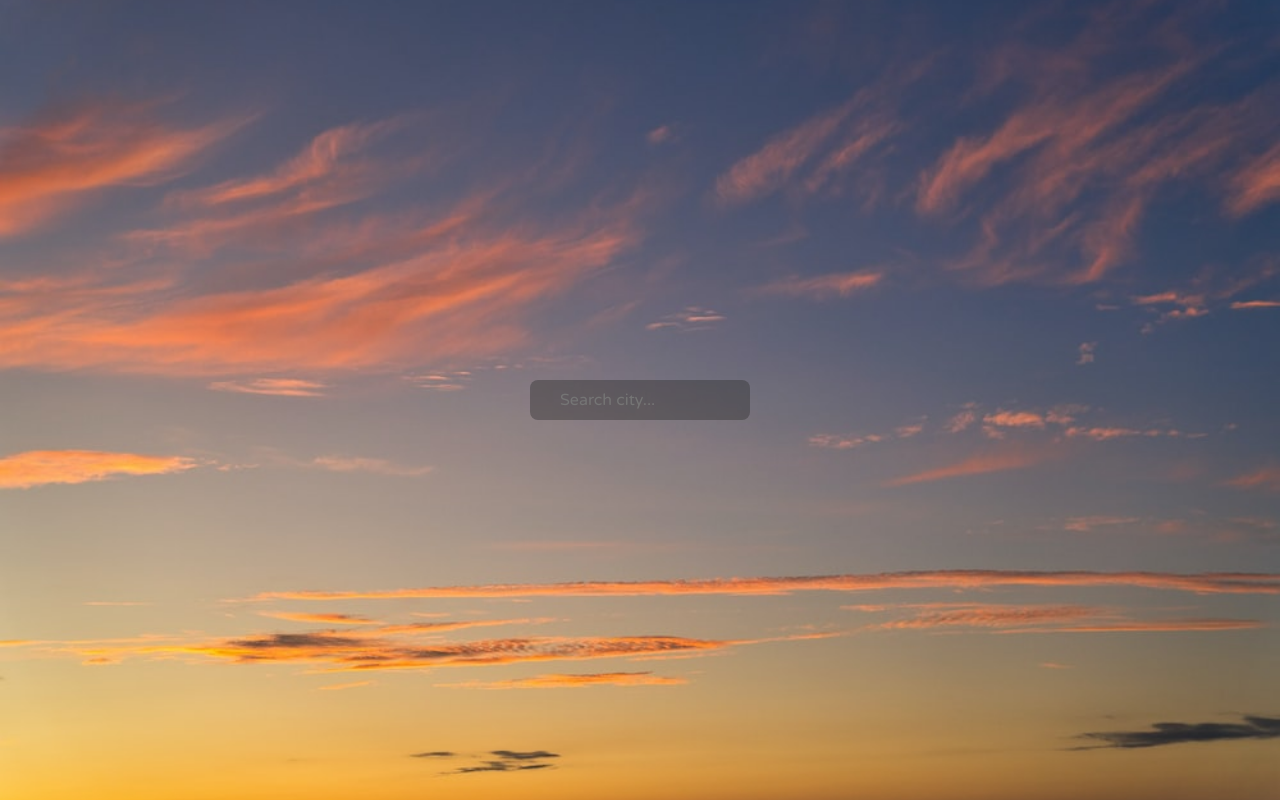
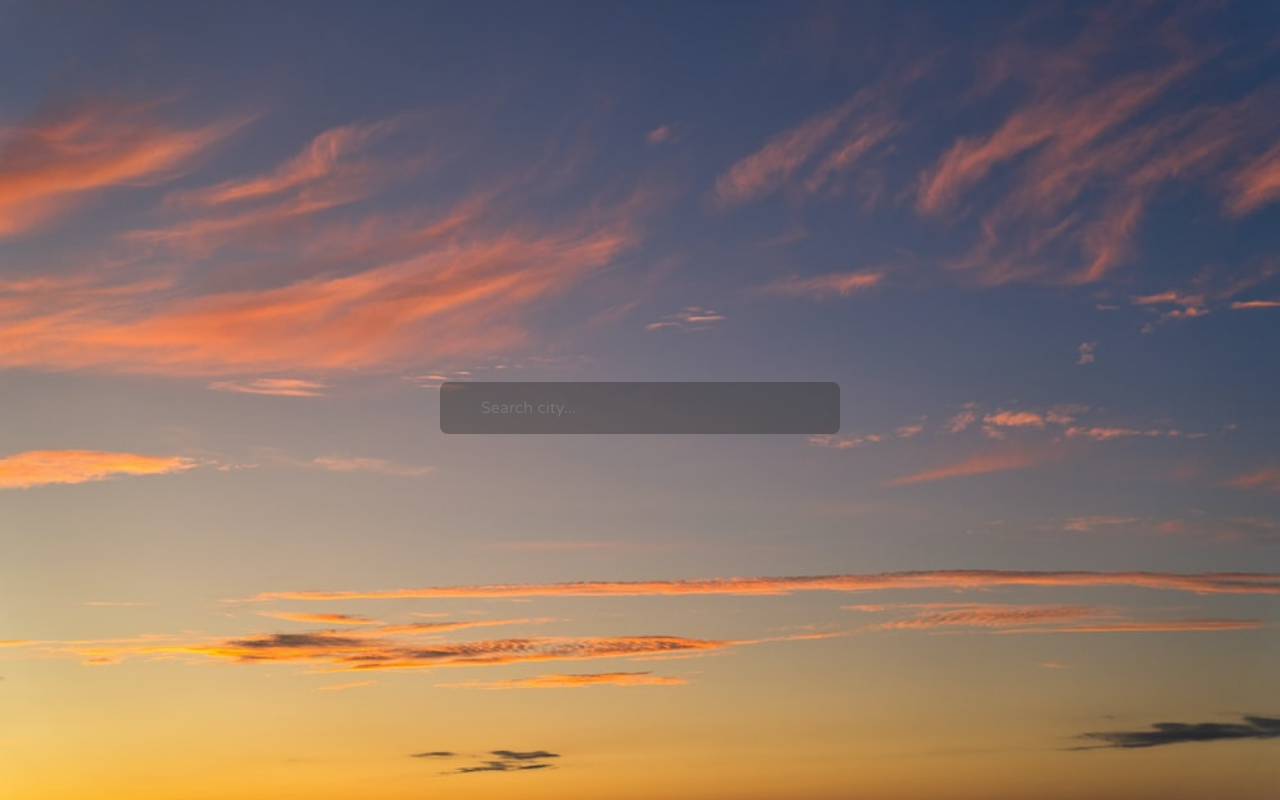
Before and after one commit to matipeco/weather-app, a React (Vite) app: page / in a window 1280 px wide. Built offline with nearby package versions, Linux system fonts and the light colour scheme.

Commit message:
estilos searchbar

```diff
--- a/src/components/SearchBar/index.module.css
+++ b/src/components/SearchBar/index.module.css
@@ -1,11 +1,12 @@
 .searchBarBackground {
   background-color: rgba(45, 45, 45, 0.4);
-  padding: 10px 5px;
-  width: 220px;
+  padding: 1rem;
+  width: 25rem;
   border-radius: 8px;
   border: none;
   cursor: pointer;
   transition: 350ms ease-in-out;
+  margin: 3rem 0 2rem;
 }
 
 .searchBarBackground:hover {
```
